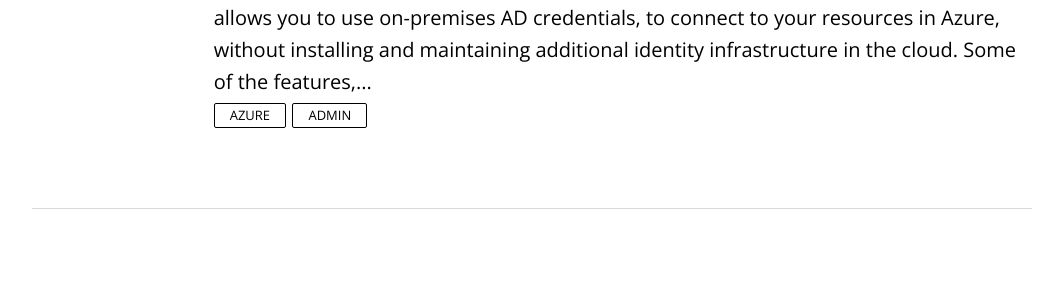
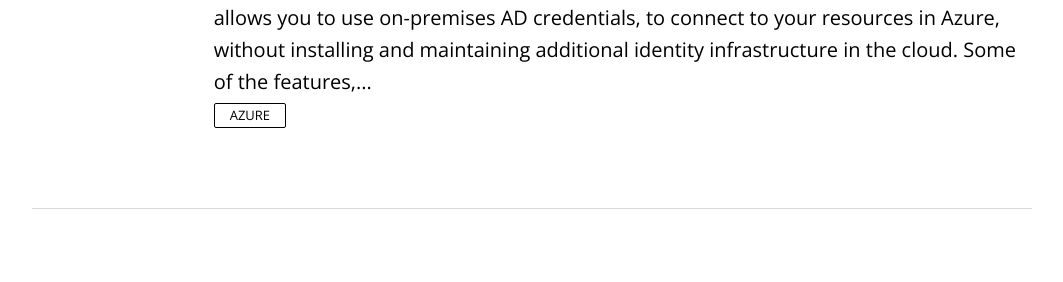
Before and after one commit to ldsouza/ldsouza.github.io, a Jekyll site: the page built from index.html, in a window 1280 px wide and 900 px high, scrolled down 848 px. Shown: the part 154-436 px from the top of the window, without its empty margins (108-1171 px from the left). Built offline with Jekyll 4.4.1, drawn with Linux system fonts in a browser that asks for light colours; nearby versions of some CDN libraries; the list of posts is cut into pages by our own code.

Commit message:
Update 2017-02-11-enabling-azure-ad-domain-services.md

```diff
--- a/_posts/2017-02-11-enabling-azure-ad-domain-services.md
+++ b/_posts/2017-02-11-enabling-azure-ad-domain-services.md
@@ -7,7 +7,6 @@ comments: false
 title: Enabling Azure AD Domain Services
 category:
   - Azure
-  - Admin
 tags:
   - Azure
   - Cloud
```
